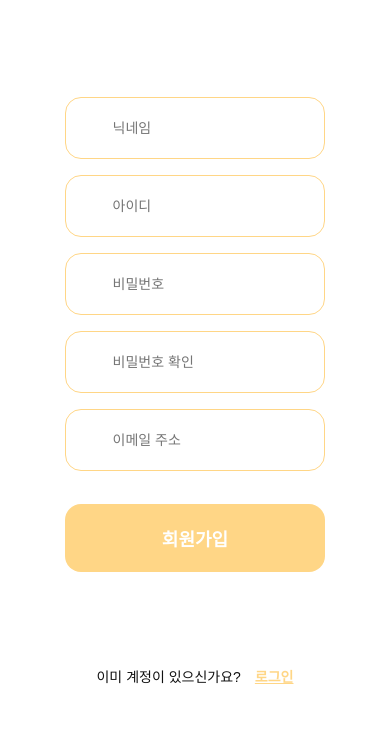
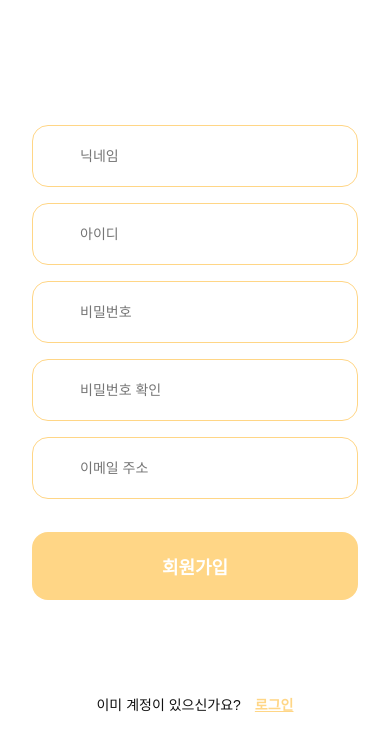
Before and after one commit to STS2013-TEAM08/Empathy-Diary-Frontend, a Next.js app: page /signup in a window 390 px wide. Shown: the top 750 px of the page. Built offline with nearby package versions, Linux system fonts and the light colour scheme; a web font is replaced by a local one.

Commit message:
signup페이지, signup-success페이지 반응형 수정

```diff
--- a/src/app/signup-success/signup-success.css
+++ b/src/app/signup-success/signup-success.css
@@ -34,6 +34,10 @@
 }
 
 @media (max-width: 530px) {
+    .main-container {
+        top: 0px;
+    }
+
     .main-container button {
         width: 80%;
         margin-left: auto;
--- a/src/app/signup/signup.css
+++ b/src/app/signup/signup.css
@@ -49,7 +49,7 @@
     color: #111111;
     text-decoration: none;
     font-size: 14px;
-    margin: 56px 0 ;
+    margin: 56px 0 0 0;
     justify-content: center;
 }
 
@@ -66,12 +66,12 @@
 
 @media (max-width: 530px) {
     .main-container {
-        position: relative;
         top: 0;
     }
 
     .signup-form input, .signup-form button, .retry-inst {
-        width: 80%;
+        width: 100%;
+        max-width: 326px;
         margin-left: auto;
         margin-right: auto;
     }
```
